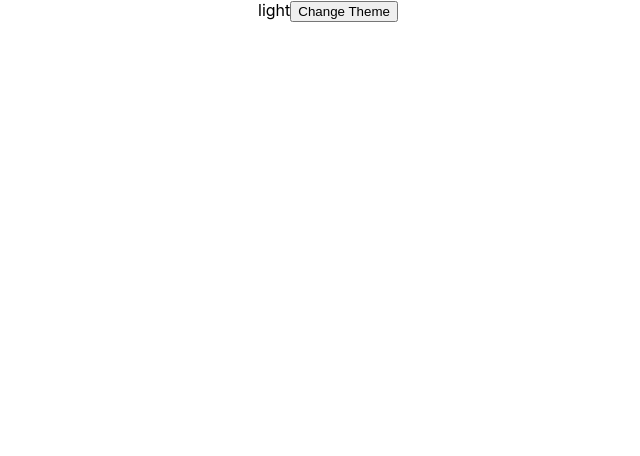
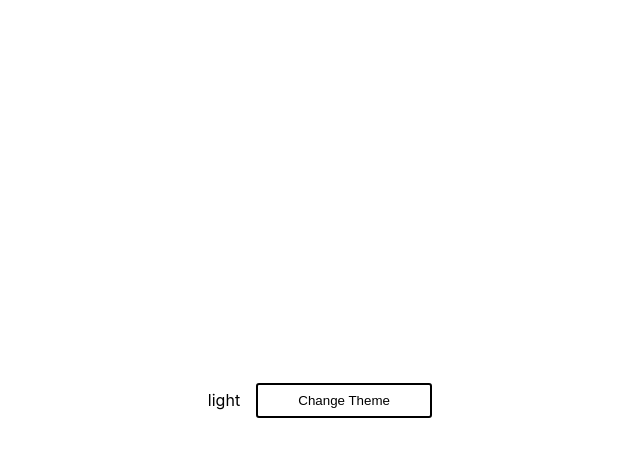
Before and after one commit to attech-org/zedb, a React (Create React App) app: page / in a window 1280 px wide. Shown: the top 456 px of the page, without its empty margins (312-952 px from the left). Built offline with nearby package versions, Linux system fonts and the light colour scheme.

Commit message:
feat: Added styling tool

```diff
--- a/package.json
+++ b/package.json
@@ -15,6 +15,7 @@
     "react-dom": "^18.1.0",
     "react-redux": "^8.0.1",
     "react-scripts": "5.0.1",
+    "styled-components": "^5.3.5",
     "typescript": "^4.6.4",
     "web-vitals": "^2.1.4"
   },
@@ -41,5 +42,8 @@
       "last 1 firefox version",
       "last 1 safari version"
     ]
+  },
+  "devDependencies": {
+    "@types/styled-components": "^5.1.25"
   }
 }
--- a/src/App.tsx
+++ b/src/App.tsx
@@ -1,7 +1,27 @@
-import './styles/App.css';
 import { useDispatch, useSelector } from 'react-redux';
 import { RootState } from './redux/store';
 import { changeTheme } from './redux/app/reducers';
+import styled from 'styled-components';
+
+const Layout = styled.main`
+  width: 100vw;
+  height: 100vh;
+  display: flex;
+  align-items: center;
+  justify-content: center;
+  background-color: ${(props) => props.theme === "dark" ? 'grey' : 'white'};
+`;
+
+const Button = styled.button`
+  display: inline-block;
+  border-radius: 3px;
+  padding: 0.5rem 0;
+  margin: 0.5rem 1rem;
+  width: 11rem;
+  background: transparent;
+  color: black;
+  border: 2px solid black;
+`
 
 const App = () => {
   const dispatch = useDispatch();
@@ -12,10 +32,10 @@ const App = () => {
   }
 
   return (
-    <div className="App">
+    <Layout theme={appTheme}>
       {appTheme}
-      <button onClick={handleThemeClick}>Change Theme</button>
-    </div>
+      <Button onClick={handleThemeClick}>Change Theme</Button>
+    </Layout>
   );
 }
 
```
Also changed, not shown: 1 other file (tests, documents, lock files or other folders).
